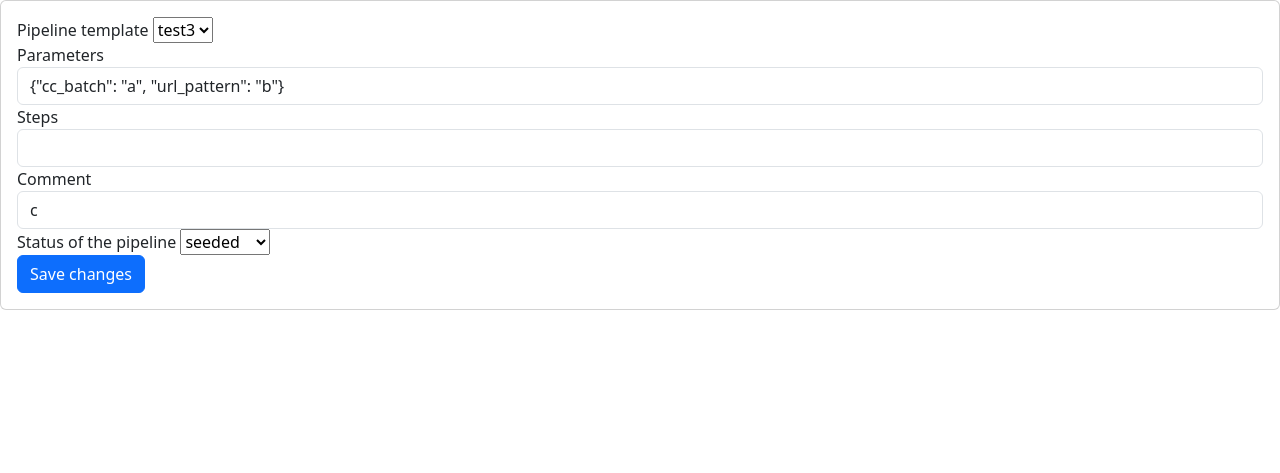
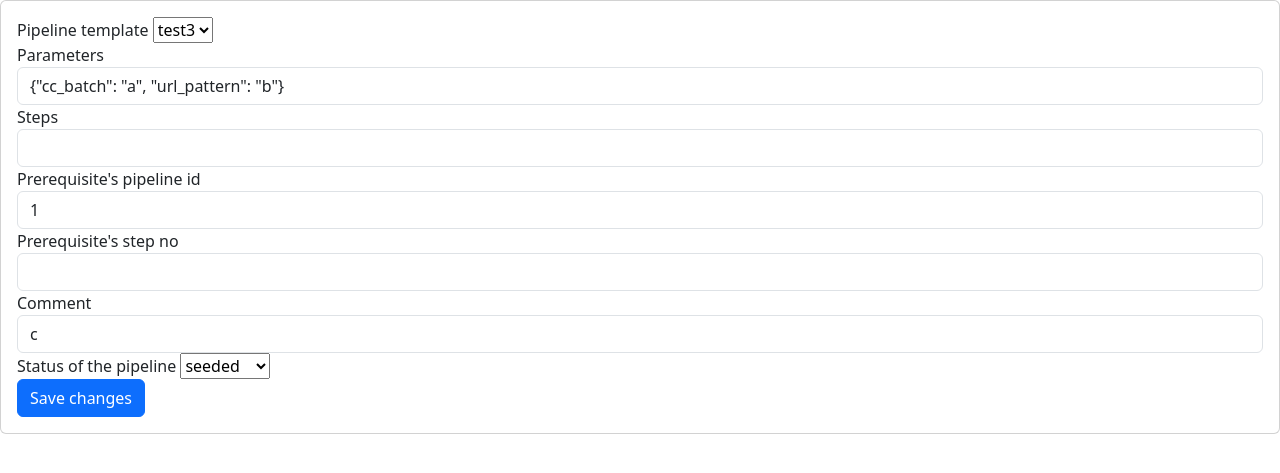
Before and after one commit to DavidNemeskey/cc_corpus, a FastAPI app: page /edit_pipeline/1 in a window 1280 px wide. Shown: the part 56-529 px from the top of the page. Run offline with FastAPI, Linux system fonts and the light colour scheme; some libraries are stand-ins or nearby versions.

Commit message:
Cleaned up spawn steps code

```diff
--- a/app/main.py
+++ b/app/main.py
@@ -243,9 +243,13 @@ async def add_pipeline_from_form(request: Request,
                                  ):
     form_data = await request.form()
     form_data = jsonable_encoder(form_data)
+    prereq_pipe = form_data.pop("prereq_pipe")
+    prereq_step = form_data.pop("prereq_step")
     pipeline = schemas.PipelineCreate(
         template=form_data.pop("template"),
         comment=form_data.pop("comment"),
+        prereq_pipe=int(prereq_pipe) if prereq_pipe != "" else None,
+        prereq_step=int(prereq_step) if prereq_step != "" else None,
         params=form_data,
     )
     db_pipeline = crud.create_pipeline(db, pipeline)
@@ -277,11 +281,10 @@ def edit_pipeline(pipeline_id: int,
 async def update_pipeline_from_form(request: Request,
                                     db: Session = Depends(get_db),
                                     ):
-    print("=============ROUTE===============")
     form_data = await request.form()
     form_data = jsonable_encoder(form_data)
-    print(form_data)
-    print(form_data["params"].__class__)
+
+    # Convert nested Dicts and replace empty strings with Nones:
     if form_data["params"]:
         form_data["params"] = loads(form_data["params"])
     else:
@@ -290,9 +293,12 @@ async def update_pipeline_from_form(request: Request,
         form_data["steps"] = loads(form_data["steps"])
     else:
         form_data["steps"] = None
-    print(form_data)
+    if not form_data["prereq_pipe"]:
+        form_data["prereq_pipe"] = None
+    if not form_data["prereq_step"]:
+        form_data["prereq_step"] = None
+
     pipeline = schemas.PipelineUpdate(**form_data)
-    print(pipeline)
     crud.update_pipeline(db, pipeline)
     db_pipeline = crud.get_pipeline_by_id(db, pipeline.id)
     context = {"request": request, "pipeline": db_pipeline}
@@ -304,32 +310,6 @@ def spawn_pipeline(pipeline_id: int,
                    request: Request,
                    db: Session = Depends(get_db)
                    ):
-    db_pipeline = db.query(models.Pipeline).filter(models.Pipeline.id == pipeline_id).first()
-    print("=======SPAWNER==========")
-    print(db_pipeline)
-    step_types = config["pipelines"][db_pipeline.template]["steps"]
-    print(step_types)
-
-    config_mod = {}
-    for key, value in db_pipeline.params.items():
-        if key == "cc_batch":
-            config_mod[key] = value
-        # TODO I am not happy with this hardwiring...
-        if key == "url_pattern":
-            config_mod.setdefault("scripts", {}).setdefault("get_indexfiles", {})["p"] = value
-    print("The config modifier:")
-    print(config_mod)
-    step_ids = []
-    for step_type in step_types:
-        step_name = step_type
-        step = schemas.StepCreate(step_name=step_name,
-                                  comment=f"Spawned by Pipeline {pipeline_id}")
-        db_step = crud.create_step(db, step, config_mod)
-        print(db_step.id)
-        step_ids.append(db_step.id)
-    db_pipeline.steps = jsonable_encoder(step_ids)
-    print(db_pipeline.steps)
-    db_pipeline.status = "spawned"
-    db.commit()
+    db_pipeline = crud.spawn_pipeline(db, pipeline_id)
     context = {"request": request, "pipeline": db_pipeline}
     return templates.TemplateResponse("view_pipeline.html", context)
--- a/app/schemas.py
+++ b/app/schemas.py
@@ -61,12 +61,16 @@ class PipelineBase(BaseModel):
 
 class PipelineCreate(PipelineBase):
     params: Dict
+    prereq_pipe: Optional[int]
+    prereq_step: Optional[int]
 
 
 class PipelineUpdate(BaseModel):
     id: Optional[int]
     comment: Optional[str]
     params: Optional[Dict]
+    prereq_pipe: Optional[int]
+    prereq_step: Optional[int]
     status: Optional[str]
     steps: Optional[List]
     template: Optional[str]
@@ -75,7 +79,7 @@ class PipelineUpdate(BaseModel):
         orm_mode = True
 
 
-class Pipeline(StepBase):
+class Pipeline(PipelineBase):
     id: int
     params: Dict
     steps: Dict
--- a/app/templates/edit_pipeline.html
+++ b/app/templates/edit_pipeline.html
@@ -26,6 +26,18 @@
                        value='{% if pipeline.steps is not none %}{{ pipeline.steps }}{% endif %}'>
             </div>
 
+            <div>
+                <label for="prereq_pipe">Prerequisite's pipeline id</label>
+                <input type="number" class="form-control" name="prereq_pipe",
+                       value="{% if pipeline.prereq_pipe is not none %}{{ pipeline.prereq_pipe }}{% endif %}">
+            </div>
+
+            <div>
+                <label for="prereq_step">Prerequisite's step no</label>
+                <input type="number" class="form-control" name="prereq_step",
+                       value="{% if pipeline.prereq_step is not none %}{{ pipeline.prereq_step }}{% endif %}">
+            </div>
+
 
             <div>
                 <label for="comment">Comment</label>
--- a/app/templates/view_pipeline.html
+++ b/app/templates/view_pipeline.html
@@ -13,6 +13,12 @@
                 <a href="/step/{{step}}">{{ step }}</a>
             {% endfor %}
         {% endif %}
+
+        <h2>Prerequisite's pipeline id</h2>
+        <div>{{ pipeline.prereq_pipe }} </div>
+
+        <h2>Prerequisite's step no</h2>
+        <div>{{ pipeline.prereq_step }} </div>
 
 
         <h2>comment</h2>
```
Also changed, not shown: app/crud.py (+22 -0 lines), app/models.py (+11 -0 lines), app/templates/new_pipeline.html (+11 -0 lines), app/sql_app.db.
